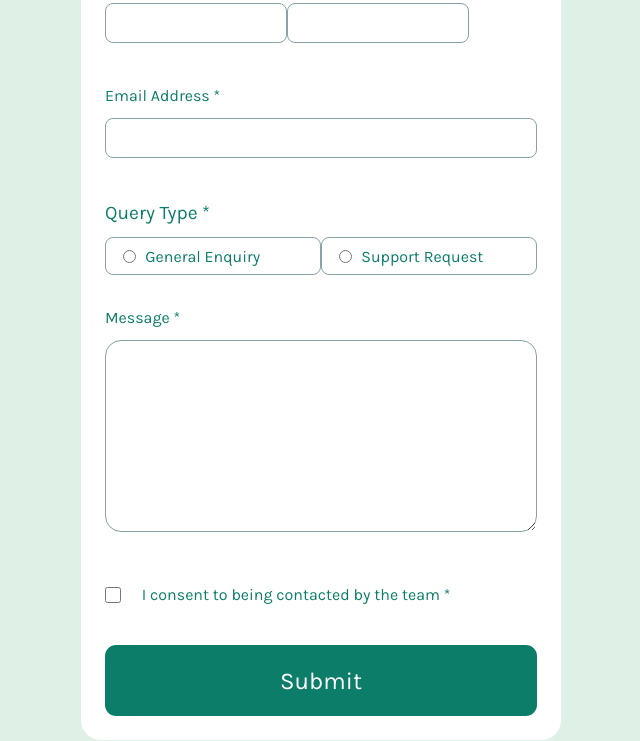
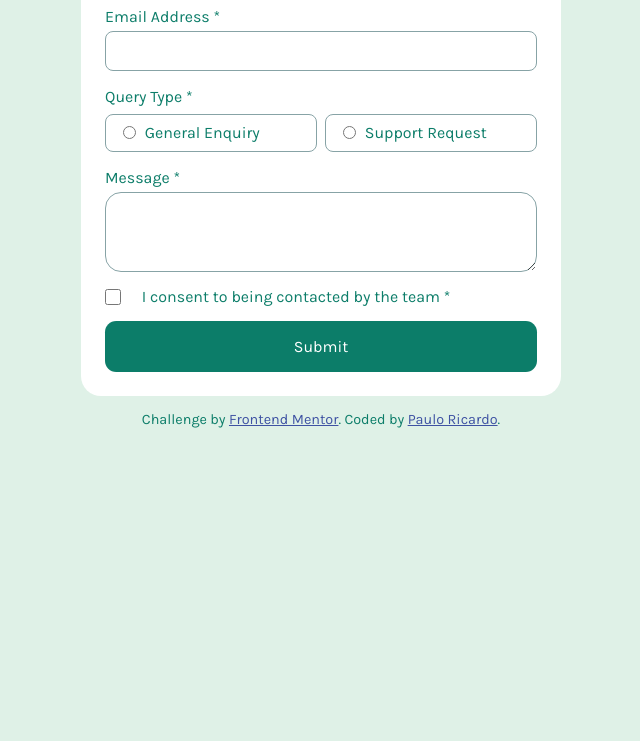
Before and after one commit to PauloRicardoSM/contact-form-main, a plain HTML site: page index.html in a window 1280 px wide. Shown: the part 254-995 px from the top of the page, without its empty margins (319-959 px from the left). After the commit the page ends 800 px from the top, so only its background shows below. Drawn offline with nearby package versions, Linux system fonts and the light colour scheme.

Commit message:
i've finished the page

```diff
--- a/index.html
+++ b/index.html
@@ -35,7 +35,7 @@
             <p>
               <label for="ifirstName">First Name *</label>
               <input type="text" name="firstName" class="input" id="ifirstName" aria-describedby="fistNameError" required>
-              <span class="card-form-error" id="ifirstName" aria-live="polite">This field is required</span>
+              <span class="card-form-error" id="ifirstNameError" aria-live="polite">This field is required</span>
             </p>
 
             <p>
--- a/src/scss/style.scss
+++ b/src/scss/style.scss
@@ -38,6 +38,11 @@ body {
     overflow-x: hidden;
     color: variables.$green-medium;
     padding: 10% 5%;
+
+    @include mixins.desktop {
+        padding: 3rem 0;
+        min-height: 100vh;
+    }
 }
 
 .hidden {
@@ -63,6 +68,10 @@ body {
             color: white;
             margin-left: 3%;
         }
+    }
+
+    @include mixins.desktop {
+        padding: 1rem;
     }
 }
 
@@ -181,7 +190,7 @@ body {
     }
 
     @include mixins.tablet {
-        width: 30rem;
+        width: 27rem;
 
         h1 {
             font-size: 2rem;
@@ -199,19 +208,84 @@ body {
     }
 
     @include mixins.desktop {
+        width: 30rem;
+
+        h1 {
+            margin-bottom: .6rem;
+            font-size: 1.5rem;
+        }
+
+        p {
+            margin-bottom: 1rem;
+        }
+
         &-form-personal {
             display: flex;
+            gap: .5rem;
+            justify-content: space-between;
+
+            p {
+                flex-grow: 1;
+            }
+        }
+
+        &-form-email {
+            label {
+                margin-bottom: .3rem;
+            }
         }
 
         &-form-queryType {
             display: grid;
+            gap: .5rem;
             grid-template-columns: 1fr 1fr;
             grid-template-rows: auto auto auto;
 
             h2 {
+                font-size: 1rem;
+                margin-bottom: 0;
                 grid-row: 1 / 2;
                 grid-column: 1 / -1;
             }
+
+            p {
+                margin-bottom: .5rem;
+            }
+
+            span {
+                margin: -1rem 0 1rem;
+            }
+        }
+
+        &-form-massage {
+            margin-top: 0;
+
+            p {
+                margin-bottom: .3rem;
+            }
+
+            label {
+                margin-bottom: .3rem;
+            }
+
+            textarea {
+                height: 5rem;
+            }
+        }
+
+        &-form-consent {
+            p {
+                margin-bottom: .3rem;
+
+                span {
+                    margin: -.7rem 0 1rem;
+                }
+            }
+        }
+
+        button {
+            font-size: 1rem;
+            padding: 1rem 0;
         }
     }
 }
```
Also changed, not shown: src/css/style.css.
